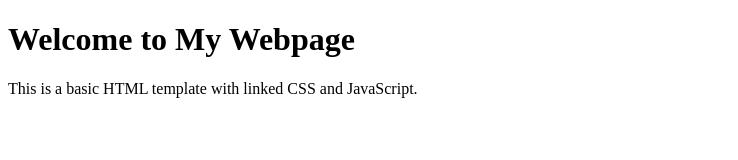
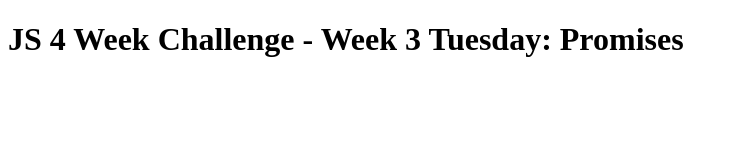
Before and after one commit to NMasters52/JS_4WC-Promises, a plain HTML site: page index.html in a window 1280 px wide. Shown: the whole page, without its empty margins (0-738 px from the left). Drawn offline with Linux system fonts and the light colour scheme.

Commit message:
Html set up

```diff
--- a/index.html
+++ b/index.html
@@ -3,12 +3,12 @@
 <head>
     <meta charset="UTF-8">
     <meta name="viewport" content="width=device-width, initial-scale=1.0">
-    <title>My Webpage</title>
+    <title>Promises</title>
     <link rel="stylesheet" href="styles.css">
 </head>
 <body>
-    <h1>Welcome to My Webpage</h1>
-    <p>This is a basic HTML template with linked CSS and JavaScript.</p>
+    <h1>JS 4 Week Challenge - Week 3 Tuesday: Promises</h1>
+    <p id="displayElement"></p>
 
     <script src="script.js"></script>
 </body>
```
